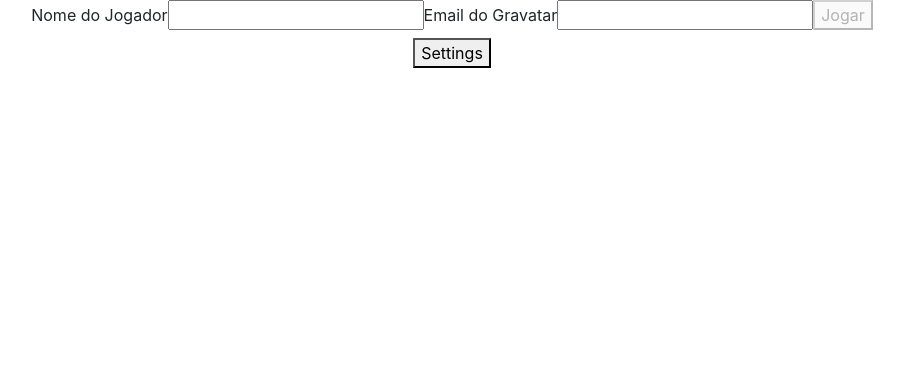
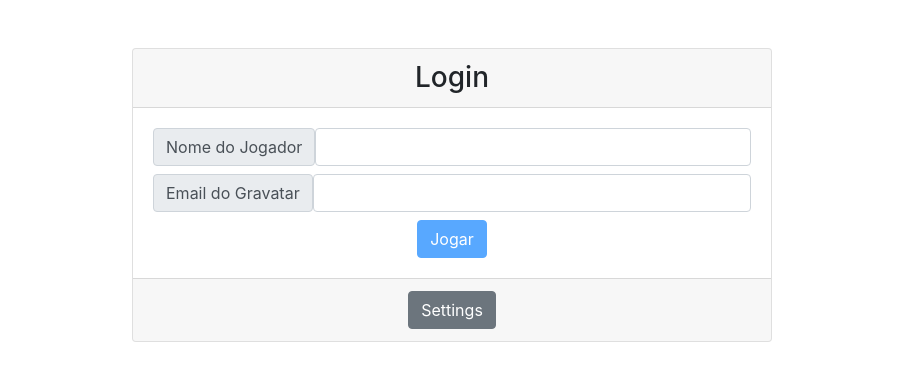
Before and after one commit to victorjunior95/sd-08-project-trivia-react-redux, a React (Create React App) app: page / in a window 1280 px wide. Shown: the top 380 px of the page, without its empty margins (188-1092 px from the left). Built offline with nearby package versions, Linux system fonts and the light colour scheme.

Commit message:
inclui css no Login

```diff
--- a/src/pages/Login.js
+++ b/src/pages/Login.js
@@ -18,23 +18,35 @@ class Login extends Component {
     const { login, token } = this.props;
     const { nameUser, emailUser } = this.state;
     return (
-      <form>
-        <label htmlFor="name-input">
+      <div className="d-flex justify-content-center mt-5">
+        <div className="card text-center w-50">
+          <h3 className="card-header">
+            Login
+          </h3>
+          <div className="d-flex flex-column card-body">
+            <form className="d-flex flex-column">
+              <label htmlFor="name-input" className="d-flex">
+                <span className="input-group-text">
                   Nome do Jogador
+                </span>
                 <input
                   id="name-input"
                   value={ nameUser }
                   onChange={ (e) => this.setState({ nameUser: e.target.value }) }
                   data-testid="input-player-name"
+                  className="form-control"
                 />
               </label>
-        <label htmlFor="email-input">
+              <label htmlFor="email-input" className="d-flex">
+                <span className="input-group-text">
                   Email do Gravatar
+                </span>
                 <input
                   id="email-input"
                   value={ emailUser }
                   onChange={ (e) => this.setState({ emailUser: e.target.value }) }
                   data-testid="input-gravatar-email"
+                  className="form-control"
                 />
               </label>
               <Link to="/game">
@@ -42,24 +54,33 @@ class Login extends Component {
                   type="button"
                   data-testid="btn-play"
                   disabled={
-              !(nameUser.length > 0 && /^[a-z0-9.]+@[a-z0-9]+\.[a-z]/.test(emailUser))
+                    !(nameUser.length > 0 && /^[a-z0-9.]+@[a-z0-9]+\.[a-z]/
+                      .test(emailUser))
                   }
                   onClick={ () => {
                     login(this.state);
                     token();
                   } }
+                  className="btn btn-primary"
                 >
                   Jogar
                 </button>
               </Link>
-        <div>
+            </form>
+          </div>
+          <div className="card-footer">
             <Link to="/settings">
-            <button type="button" data-testid="btn-settings">
+              <button
+                type="button"
+                data-testid="btn-settings"
+                className="btn btn-secondary"
+              >
                 Settings
               </button>
             </Link>
           </div>
-      </form>
+        </div>
+      </div>
     );
   }
 }
```
Lines whose indentation alone changed are shown as unchanged.
